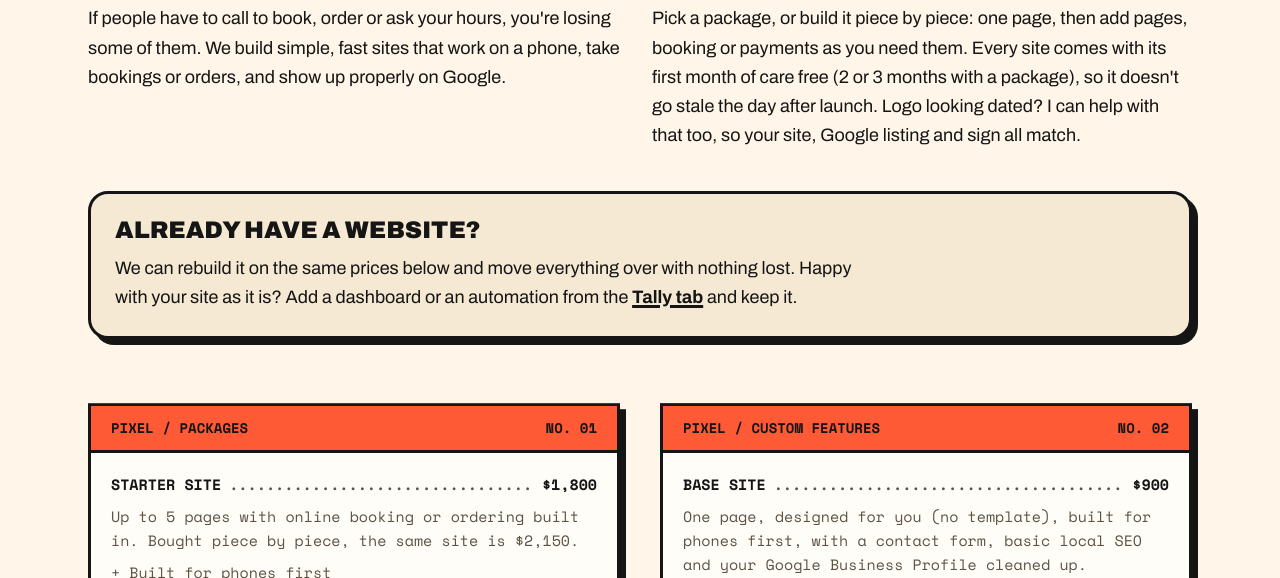
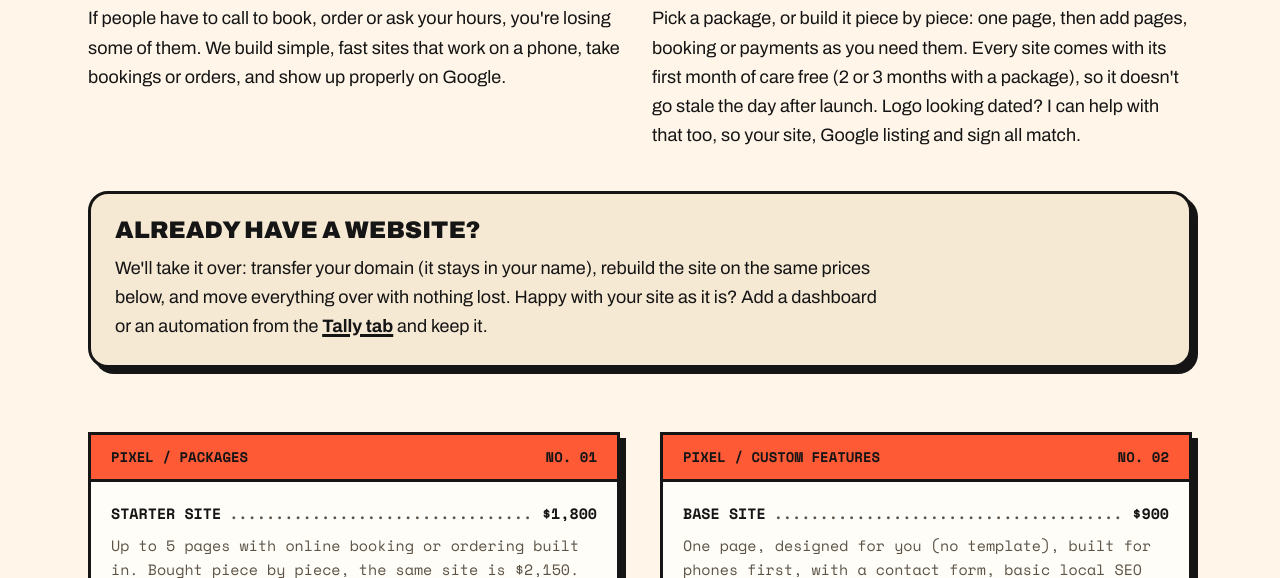
Before and after one commit to pixel-and-tally/pixel-and-tally, an Astro site: page /pixel in a window 1280 px wide. Shown: the part 522-1100 px from the top of the page. Built offline with nearby package versions, Linux system fonts and the light colour scheme; Astro itself is replaced by a stand-in of ours.

Commit message:
Pixel page offers a domain transfer and takeover for owners who already have a site
Co-Authored-By: Claude Opus 5.5 <noreply@anthropic.com>

```diff
--- a/src/pages/pixel.astro
+++ b/src/pages/pixel.astro
@@ -28,7 +28,8 @@ import { pixel, pixelPieces, pixelPlans, work } from "../site";
     <div class="sticker mt-10 bg-sunk p-6">
       <p class="font-display text-2xl leading-none font-black uppercase [font-stretch:125%]">Already have a website?</p>
       <p class="mt-3 max-w-3xl text-lg leading-relaxed">
-        We can rebuild it on the same prices below and move everything over with nothing lost. Happy with your site as it is? Add a dashboard or an automation from the
+        We'll take it over: transfer your domain (it stays in your name), rebuild the site on the same
+        prices below, and move everything over with nothing lost. Happy with your site as it is? Add a dashboard or an automation from the
         <a href="/tally/" class="font-bold underline decoration-[3px]">Tally tab</a> and keep it.
       </p>
     </div>
```
